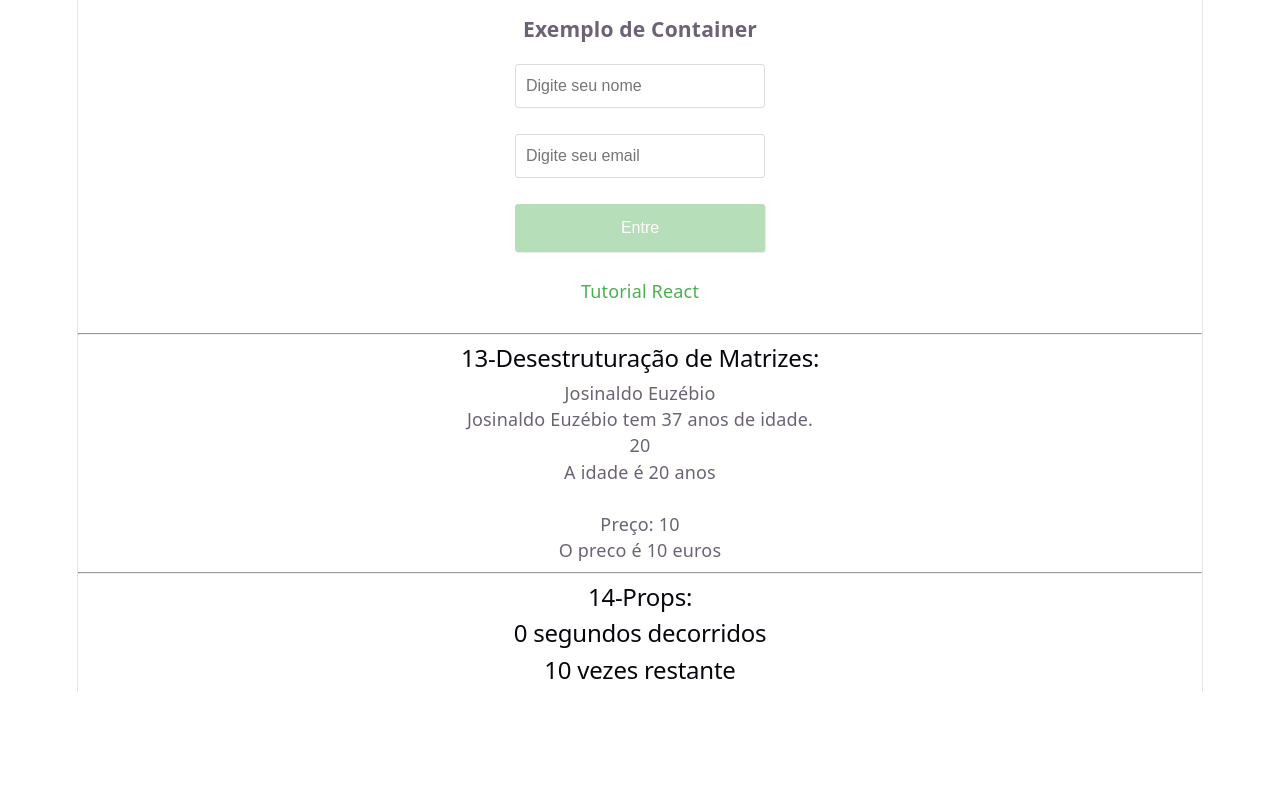
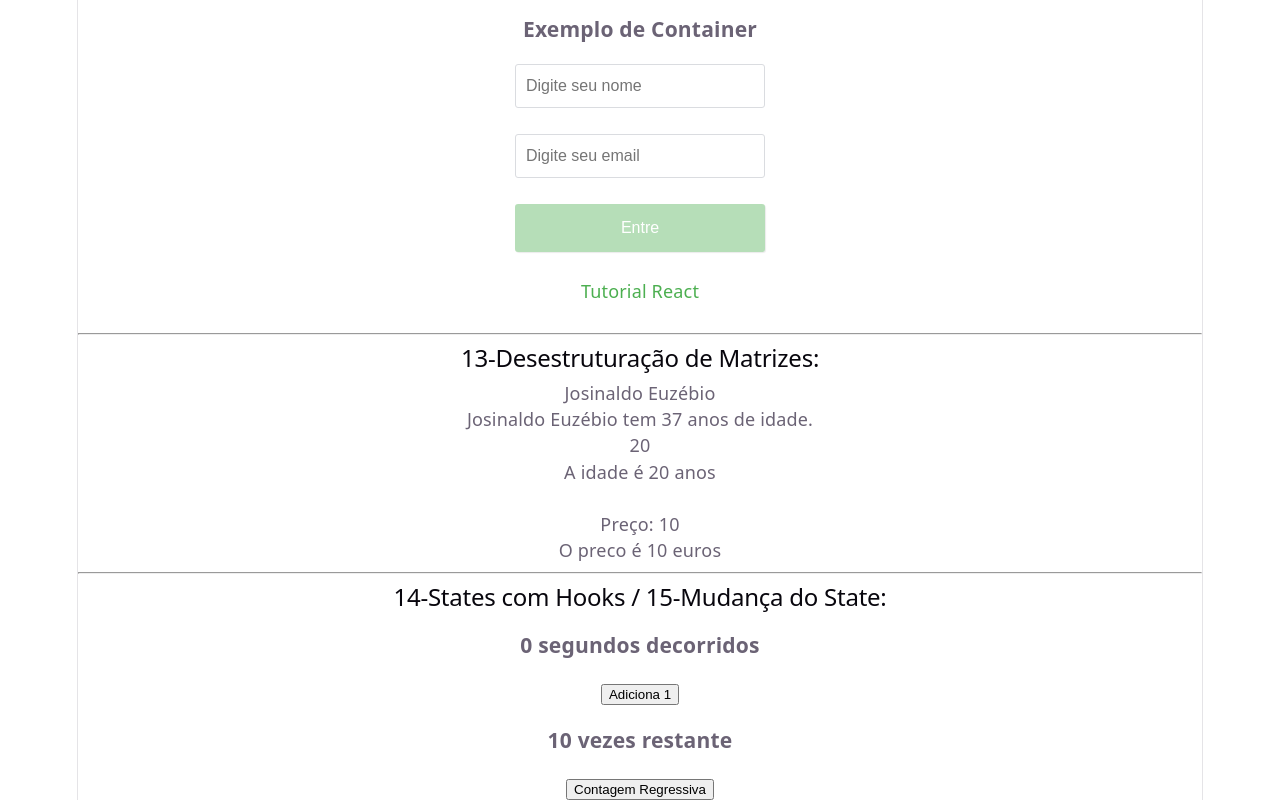
Before and after one commit to Josinaldo-Jr/devStart, a React (Vite) app in the folder Fase 1/react-fase1/: page / in a window 1280 px wide. Shown: the part 2427-3227 px from the top of the page. Before the commit the page ends 3119 px from the top, so only its background shows below. Built offline with nearby package versions, Linux system fonts and the light colour scheme.

Commit message:
feat: update Contador and Contagem components for improved UI; modify StateComHooks page header

```diff
--- a/Fase 1/react-fase1/src/components/StateComHooks/Contador.jsx
+++ b/Fase 1/react-fase1/src/components/StateComHooks/Contador.jsx
@@ -1,10 +1,14 @@
 import { useState } from "react";
 
 function Contador() {
+  const [segundos, setSegundos] = useState(0);
 
-    const [segundos, setSegundos] = useState(0);
-
-    return <h2>{segundos} segundos decorridos</h2>;
+  return (
+    <>
+      <h3>{segundos} segundos decorridos</h3>
+      <button onClick={() => setSegundos(segundos + 1)}>Adiciona 1</button>
+    </>
+  );
 }
 
 export default Contador;
--- a/Fase 1/react-fase1/src/components/StateComHooks/ContagemRegressiva.jsx
+++ b/Fase 1/react-fase1/src/components/StateComHooks/ContagemRegressiva.jsx
@@ -1,10 +1,16 @@
 import { useState } from "react";
 
 function Contagem() {
+  const [contagem, setContagem] = useState(10);
 
-    const [contagem, setContagem] = useState(10);
-
-    return <h2>{contagem} vezes restante</h2>;
+  return (
+    <>
+      <h3>{contagem} vezes restante</h3>
+      <button onClick={() => setContagem(contagem - 1)}>
+        Contagem Regressiva
+      </button>
+    </>
+  );
 }
 
 export default Contagem;
--- a/Fase 1/react-fase1/src/pages/StateComHooks.jsx
+++ b/Fase 1/react-fase1/src/pages/StateComHooks.jsx
@@ -5,12 +5,9 @@
 
   return (
     <>
-      <h2>14-Props:</h2>
+      <h2>14-States com Hooks / 15-Mudança do State:</h2>
       <Contador />
       <Contagem />
-
-
-
     </>
   );
 }
```
